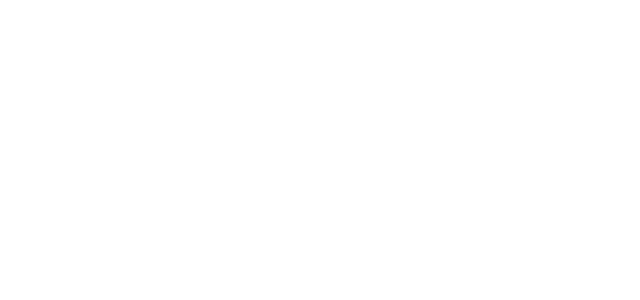
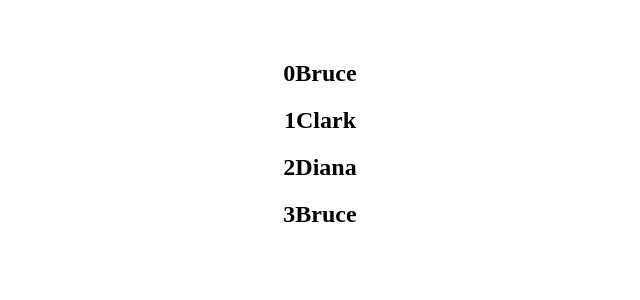
Before and after one commit to fachry99/reactjs, a React (Vite) app in the folder hello-world/: page / in a window 1280 px wide. Shown: the top 300 px of the page, without its empty margins (320-960 px from the left). Built offline with nearby package versions, Linux system fonts and the light colour scheme.

Commit message:
try list & key

```diff
--- a/hello-world/src/App.jsx
+++ b/hello-world/src/App.jsx
@@ -5,10 +5,12 @@ import "./App.css";
 // import EventBind from "./components/EventBind";
 // import ParentComponent from "./components/ParentComponent";
 // import UserGreeting from "./components/UserGreeting";
+import NameList from "./components/NameList";
 
 function App() {
   return (
     <div className="App">
+      <NameList />
       {/* <UserGreeting /> */}
       {/* <ParentComponent /> */}
       {/* <EventBind /> */}
--- /dev/null
+++ b/hello-world/src/components/NameList.jsx
@@ -0,0 +1,33 @@
+import Person from "./Person";
+function NameList() {
+  const names = ["Bruce", "Clark", "Diana", "Bruce"];
+  const persons = [
+    {
+      id: 1,
+      name: "Bruce",
+      age: 30,
+      skill: "React",
+    },
+    {
+      id: 2,
+      name: "Clark",
+      age: 25,
+      skill: "Angular",
+    },
+    {
+      id: 3,
+      name: "Diana",
+      age: 28,
+      skill: "Vue",
+    },
+  ];
+  const nameList = names.map((name, index) => (
+    <h2 key={index}>
+      {index}
+      {name}
+    </h2>
+  ));
+  return <div>{nameList}</div>;
+}
+
+export default NameList;
--- /dev/null
+++ b/hello-world/src/components/Person.jsx
@@ -0,0 +1,22 @@
+import PropTypes from "prop-types";
+
+function Person({ person }) {
+  return (
+    <div>
+      <h2 key={person.id}>
+        I am {person.name}. {person.age} {person.skill}
+      </h2>
+    </div>
+  );
+}
+
+Person.propTypes = {
+  person: PropTypes.shape({
+    id: PropTypes.number.isRequired,
+    name: PropTypes.string.isRequired,
+    age: PropTypes.number.isRequired,
+    skill: PropTypes.string.isRequired,
+  }).isRequired,
+};
+
+export default Person;
```
